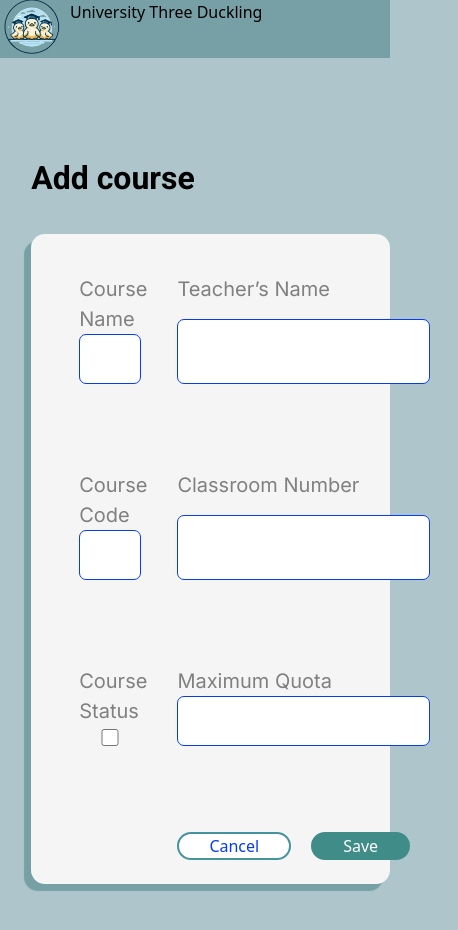
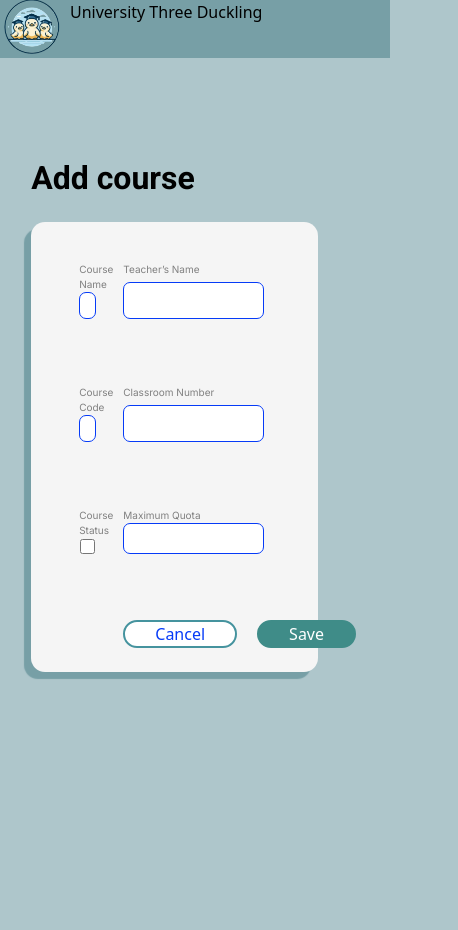
Before and after one commit to dian7875/CoursesManage, a React (Vite) app: page /create in a window 390 px wide. Shown: the top 930 px of the page, 458 px wide, since content can reach past the window. After the commit the page ends 844 px from the top, so only its background shows below. Built offline with nearby package versions, Linux system fonts and the light colour scheme.

Commit message:
Actualizar estilos del formulario de creación de cursos - Corregir margen inferior

```diff
--- a/src/pages/create/CreateCourse.css
+++ b/src/pages/create/CreateCourse.css
@@ -15,7 +15,7 @@
     font-size: 2rem;
     font-weight: bold;
     color: #000000;
-    margin-bottom: 2rem;
+    margin-bottom: 1.3rem;
 
   }
 
@@ -117,3 +117,61 @@
     padding-right: 3rem;
 
    }
+
+
+   input[type="number"]::-webkit-inner-spin-button,
+   input[type="number"]::-webkit-outer-spin-button {
+     -webkit-appearance: none;
+     margin: 0;
+   }
+
+
+   @media (max-width: 599px) and (min-width: 360px) {
+
+    .Form-Class {
+      display: grid;
+      grid-template-columns: repeat(1, 1fr);
+      gap: 10px;
+      width: 80%;
+      background-color: whitesmoke;
+      border-radius: 14px;
+      box-shadow: -7px 7px 1px 0px rgb(119, 159, 166);
+      margin-bottom: 6rem;
+  }
+
+
+
+
+  .input-group input {
+    flex-grow: 1;
+      width: 50%;
+      padding: 1%;
+      border-radius: 7px;
+      border: 1px solid #063BF7;
+      margin-bottom: 3.5rem;
+
+  }
+
+  .input-group label {
+    font-family: 'Inter', sans-serif;
+    font-weight: normal;
+    width: 50%;
+    text-align: left;
+    font-size: 10px;
+    color: gray;
+  }
+
+  .input-group-maximum input {
+    width: 100%;
+    padding: 5px;
+  }
+
+  .input-group-maximum label {
+    font-size: 16px;
+  }
+
+  .Form-Class .button-group {
+    display: flex;
+    justify-content: center;
+  }
+  }
```
